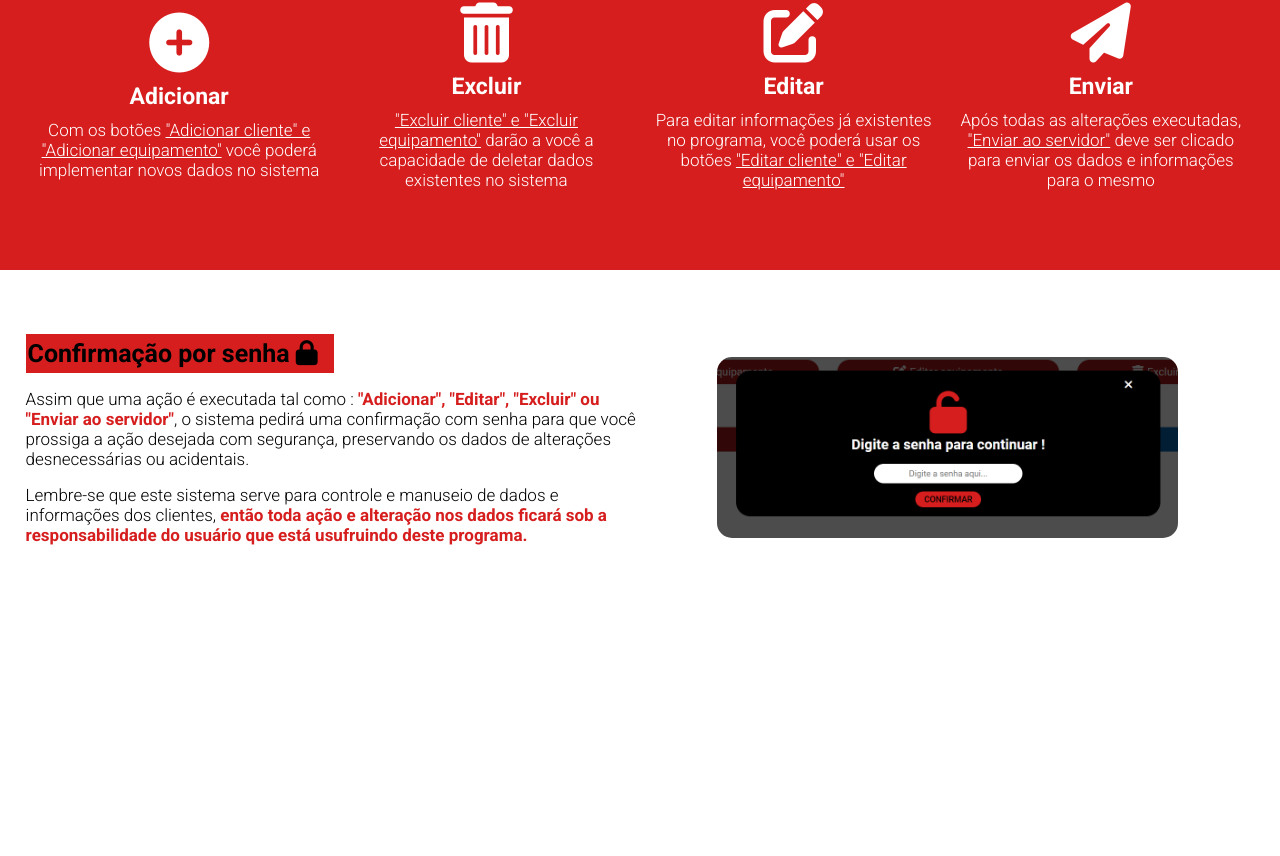
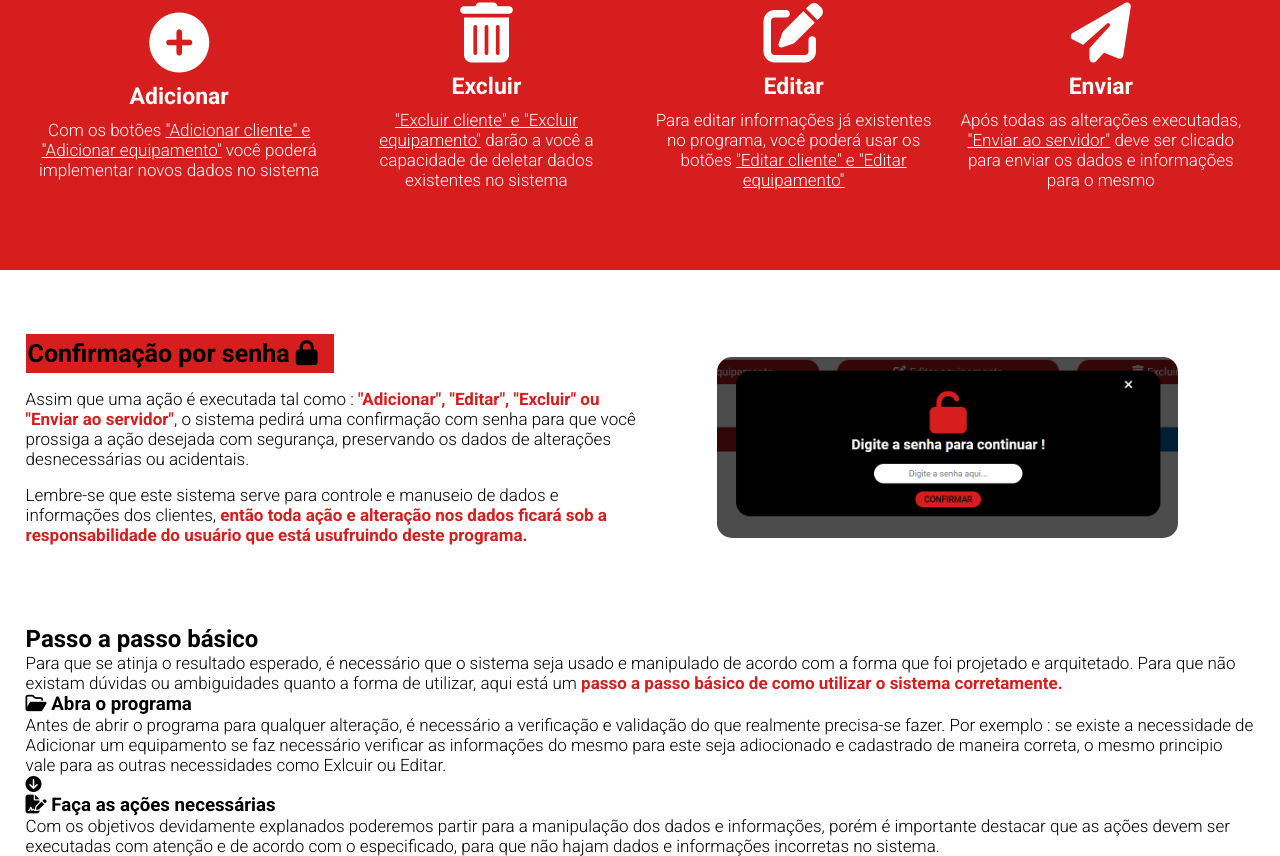
Before and after one commit to Nicholas1Front/emeg_orc, a plain HTML site: page apps/customer_base_plataform/help_customer_base_plataform.html in a window 1280 px wide. Shown: the part 608-1464 px from the top of the page. Before the commit the page ends 1233 px from the top, so only its background shows below. Drawn offline with Linux system fonts and the light colour scheme.

Commit message:
adding html elements in basic-steps-section

```diff
--- a/apps/customer_base_plataform/help_customer_base_plataform.html
+++ b/apps/customer_base_plataform/help_customer_base_plataform.html
@@ -118,7 +118,42 @@
 
     <section class="basic-steps-section">
         <div class="container">
+            <div class="text-container">
+                <h2>
+                    Passo a passo básico
+                    <div class="line"></div>
+                </h2>
 
+                <p>Para que se atinja o resultado esperado, é necessário que o sistema seja usado e manipulado de acordo com a forma que foi projetado e arquitetado. Para que não existam dúvidas ou ambiguidades quanto a forma de utilizar, aqui está um <redbold>passo a passo básico de como utilizar o sistema corretamente.</redbold></p>
+            </div>
+
+            <div class="step-by-step-container">
+                <div class="step-container">
+                    <div class="step-control">
+                        <h3>
+                            <i class="fa-regular fa-folder-open"></i>
+                            Abra o programa
+                        </h3>
+
+                        <p>Antes de abrir o programa para qualquer alteração, é necessário a verificação e validação do que realmente precisa-se fazer. Por exemplo : se existe a necessidade de Adicionar um equipamento se faz necessário verificar as informações do mesmo para este seja adiocionado e cadastrado de maneira correta, o mesmo principio vale para as outras necessidades como Exlcuir ou Editar.</p>
+                    </div>
+                </div>
+
+                <div class="arrow-symbol-container">
+                    <i class="fa-solid fa-circle-arrow-down"></i>
+                </div>
+
+                <div class="step-container">
+                    <div class="step-control">
+                        <h3>
+                            <i class="fa-solid fa-file-signature"></i>
+                            Faça as ações necessárias
+                        </h3>
+
+                        <p>Com os objetivos devidamente explanados poderemos partir para a manipulação dos dados e informações, porém é importante destacar que as ações devem ser executadas com atenção e de acordo com o especificado, para que não hajam dados e informações incorretas no sistema.</p>
+                    </div>
+                </div>
+            </div>
         </div>
     </section>
 
--- a/apps/customer_base_plataform/styles/help_customer_base_plataform.css
+++ b/apps/customer_base_plataform/styles/help_customer_base_plataform.css
@@ -241,3 +241,5 @@ header h2{
     width:75%;
     border-radius: 15px;
 }
+
+/* basic-steps-section */
```
